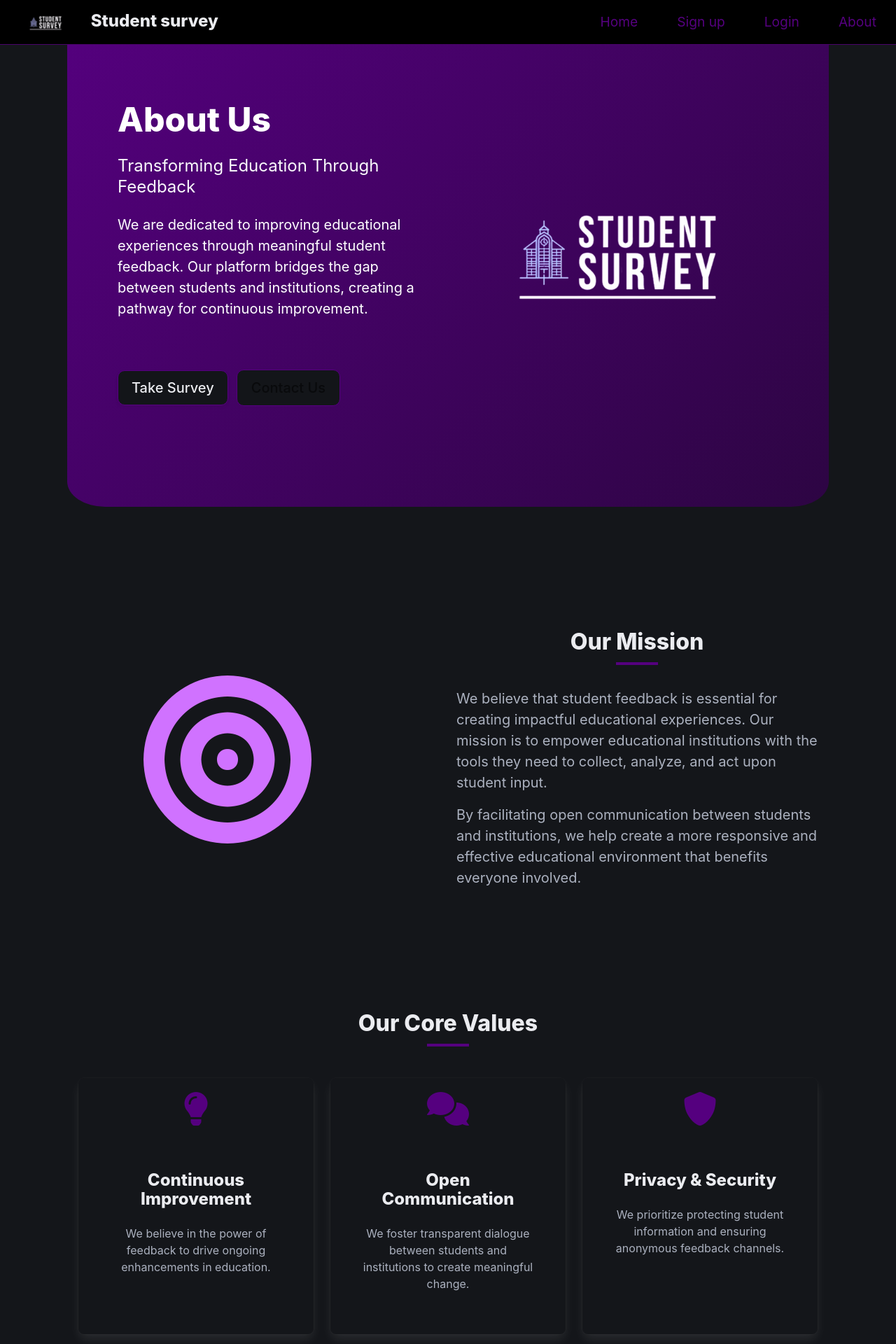
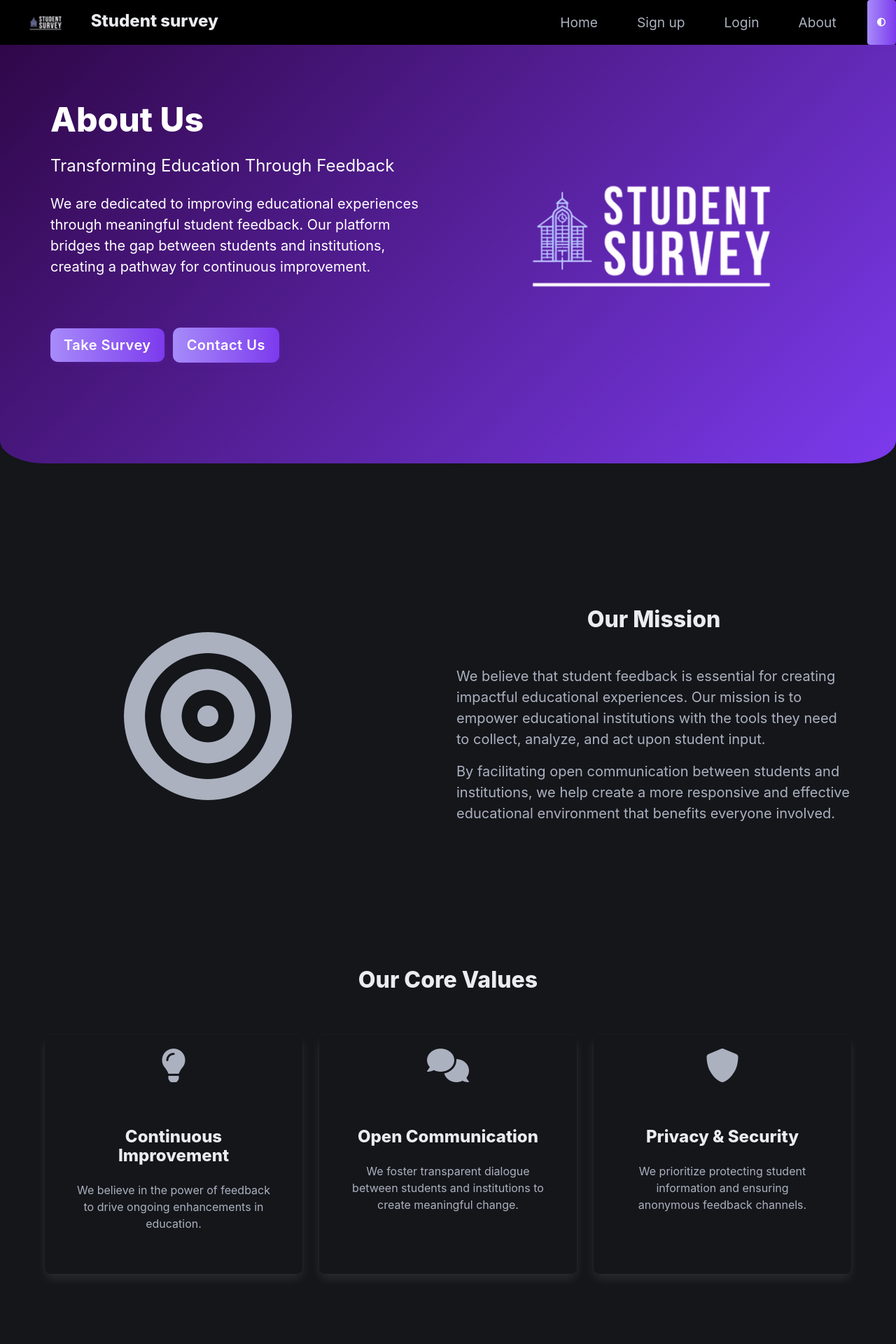
Before and after one commit to M4recki/Student-survey, a Django app: page /about/ in a window 1280 px wide. Shown: the top 1920 px of the page at 70% size. Run offline with Django 5.2, Linux system fonts and the light colour scheme.

Commit message:
Implement theme toggle functionality and enhance light theme styles across the application

```diff
--- a/static/css/style.css
+++ b/static/css/style.css
@@ -1,14 +1,67 @@
-/* Colors */
+/* Global colors */
 
-:root {
-  --easter-purple: #d072ff;
-  --primary-color: #55007f;
-  --primary-dark: #4a036b;
-  --dark-purple: #2d0543;
-  --bg-dark: #171a1f;
-  --bg-darker: #131519;
-  --bg-light-dark: #1c1f24;
-  --text-light: #4a4a4a;
+:root[data-theme="light"] {
+  --bg-light-white: #f8f8fa;
+  --bg-lighter: #eaeaea;
+  --primary-color: #7c3aed;
+  --primary-dark: #5b21b6;
+  --light-purple: #ede9fe;
+  --text-light: #222;
+  --easter-purple: #a78bfa;
+}
+
+/* Light theme overrides */
+
+:root[data-theme="light"] body,
+:root[data-theme="light"] .navbar,
+:root[data-theme="light"] .footer,
+:root[data-theme="light"] .card,
+:root[data-theme="light"] .box,
+:root[data-theme="light"] .section,
+:root[data-theme="light"] .dark-section {
+  background-color: var(--bg-light-white) !important;
+  color: var(--text-light) !important;
+}
+
+:root[data-theme="light"] .navbar-item,
+:root[data-theme="light"] .social-icon {
+  color: var(--primary-color) !important;
+}
+
+:root[data-theme="light"] .navbar-item {
+  color: #111 !important;
+}
+
+:root[data-theme="light"] .card,
+:root[data-theme="light"] .box {
+  background-color: white !important;
+  color: var(--text-light) !important;
+}
+
+:root[data-theme="light"] .stat-label {
+  color: #555 !important;
+}
+
+:root[data-theme="light"] .button.is-purple {
+  background-color: var(--primary-color) !important;
+  color: white !important;
+  border: 1px solid var(--primary-dark) !important;
+}
+
+:root[data-theme="light"] .button.is-purple:hover {
+  background-color: var(--primary-dark) !important;
+  color: white !important;
+}
+
+#theme-toggle {
+  margin-top: 0;
+  margin-left: 1rem;
+  padding: 0.5rem 0.9rem;
+  min-width: 0;
+}
+
+#theme-toggle-text {
+  display: none;
 }
 
 /* Navbar */
@@ -52,14 +105,15 @@
 /* Home page */
 
 .hero {
-  background: linear-gradient(
-    135deg,
-    var(--primary-color) 0%,
-    var(--dark-purple) 100%
-  );
+  background: linear-gradient(135deg, #2d0543 0%, #7c3aed 100%);
   color: white;
-  border-radius: 5%;
-  margin-inline: 2rem;
+  border-radius: 0 0 5% 5%;
+  margin: 0;
+  width: 100vw;
+  left: 50%;
+  right: 50%;
+  position: relative;
+  transform: translateX(-50%);
 }
 
 .hero-image {
@@ -204,12 +258,19 @@
 /* Buttons, icons and cards */
 
 .button.is-purple {
-  background-color: var(--bg-darker);
-  border: 1px solid var(--primary-color);
+  background: linear-gradient(90deg, #a78bfa 0%, #7c3aed 100%);
+  color: white;
+  border: none;
+  box-shadow: 0 2px 8px rgba(124, 58, 237, 0.12);
+  font-weight: 600;
+  letter-spacing: 0.5px;
+  transition: background 0.2s, box-shadow 0.2s;
 }
 
 .button.is-purple:hover {
-  background-color: #2a3036;
+  background: linear-gradient(90deg, #7c3aed 0%, #a78bfa 100%);
+  color: var(--bg-light-white);
+  box-shadow: 0 4px 16px rgba(124, 58, 237, 0.18);
 }
 
 .button.is-outlined.is-purple {
--- a/static/js/main.js
+++ b/static/js/main.js
@@ -17,6 +17,31 @@ document.addEventListener("DOMContentLoaded", function () {
       });
     });
   }
+});
+
+// Load the theme toggle functionality
+
+document.addEventListener("DOMContentLoaded", function() {
+  const themeToggle = document.getElementById("theme-toggle");
+  const themeText = document.getElementById("theme-toggle-text");
+  const html = document.documentElement;
+
+  if (localStorage.getItem("theme") === "light") {
+    html.setAttribute("data-theme", "light");
+    themeText.textContent = "Dark mode";
+  }
+
+  themeToggle.addEventListener("click", function() {
+    if (html.getAttribute("data-theme") === "dark") {
+      html.setAttribute("data-theme", "light");
+      localStorage.setItem("theme", "light");
+      themeText.textContent = "Dark mode";
+    } else {
+      html.setAttribute("data-theme", "dark");
+      localStorage.setItem("theme", "dark");
+      themeText.textContent = "Light mode";
+    }
+  });
 });
 
 // Load the testimonials animation
--- a/templates/about.html
+++ b/templates/about.html
@@ -431,7 +431,7 @@ Survey{% endblock %} {% block content %}
 
             <div class="field">
               <div class="control">
-                <button class="button is-purple is-fullwidth">
+                <button class="button is-purple is-fullwidth my-6">
                   Send Message
                 </button>
               </div>
--- a/templates/base.html
+++ b/templates/base.html
@@ -48,16 +48,22 @@
           {% if request.user.is_superuser %}
           <a class="navbar-item" href="/manage_surveys">Manage Surveys</a>
           <a class="navbar-item" href="/admin_stats">Admin Stats</a>
-          {% else %}
-          {% endif %}
+          {% else %} {% endif %}
           <a class="navbar-item" href="/survey">Surveys</a>
           <a class="navbar-item" href="/logout">Logout</a>
           {% endif %}
           <a class="navbar-item" href="/about">About</a>
+          <button
+            id="theme-toggle"
+            type="button"
+            class="button is-small is-purple"
+            <span class="icon"><i class="fas fa-adjust"></i></span>
+            <span id="theme-toggle-text">Light mode</span>
+          </button>
         </div>
       </div>
     </nav>
-    <div class="container">{% block content %} {% endblock %}</div>
+    {% block content %} {% endblock %}
     <footer class="footer">
       <div class="container">
         <div class="content has-text-centered">
```
Also changed, not shown: other parts of static/css/style.css (+11 -11 lines), templates/admin_stats.html (+6 -1 lines).
